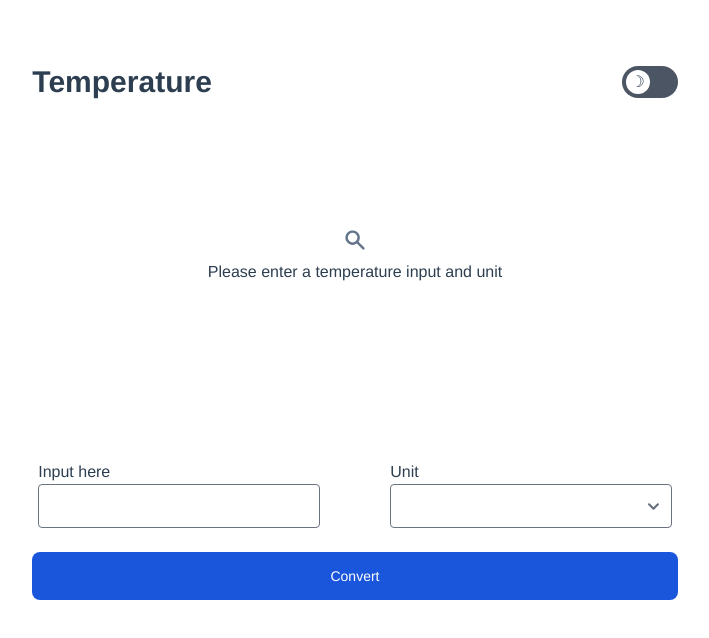
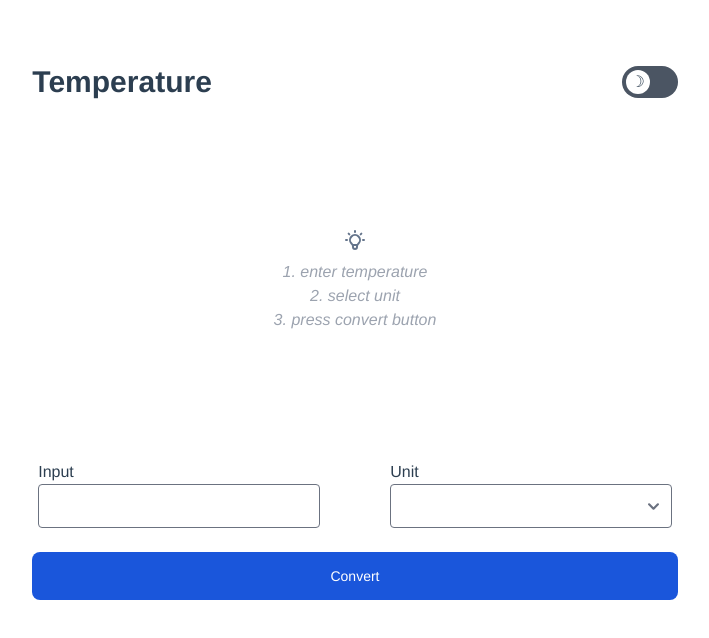
Before and after one commit to brianlee9090/temperatureConverter, a Vue app: page / in a window 1280 px wide. Shown: the top 638 px of the page, without its empty margins (285-994 px from the left). Built offline with nearby package versions, Linux system fonts and the light colour scheme.

Commit message:
fix: hint icon and readme update

```diff
--- a/src/App.vue
+++ b/src/App.vue
@@ -16,8 +16,8 @@
 
         <div class="shrink w-3/5 m-0">
           <div class="h-24 w-full m-0 flex-col justify-center items-center" v-show="(!this.showResult)">
-            <div class="flex flex-row m-auto justify-center"><SearchIcon class="h-10 w-10 py-2 text-slate-500"/></div>
-            <div><p class="dark:text-slate-200">Please enter a temperature input and unit</p></div>
+            <div class="flex flex-row m-auto justify-center"><LightBulbIcon class="h-10 w-10 py-2 text-slate-500"/></div>
+            <div><p class="italic text-gray-400 dark:text-slate-200">1. enter temperature <br> 2. select unit <br> 3. press convert button</p></div>
           </div>
           <div class="h-24 w-full m-0 flex-col justify-center items-center" v-show="(this.showResult)">
             <label class="dark:text-slate-200 py-2">Result</label>
@@ -31,7 +31,7 @@
       <div class="flex flex-col justify-center w-full mt-10">
         <div class="flex flex-row justify-around items-center w-full m-0 mt-8 mb-2">
           <div class="flex flex-col justify-start flex-nowrap w-2/5 m-0" >
-            <label class="dark:text-slate-200 text-left">Input here</label>
+            <label class="dark:text-slate-200 text-left">Input</label>
             <input class="h-11 w-5/5 rounded" @keyup.enter="onEnter" type="number" v-model="input" @input="handleInput">
           </div>
           <div class="flex flex-col justify-start flex-nowrap w-2/5 m-0 ">
@@ -52,17 +52,16 @@
 <script>
 import ToggleButton from './components/ToggleButton.vue'
 import UnitList from './components/UnitList.vue'
-import { SearchIcon } from '@heroicons/vue/solid'
-
+import { LightBulbIcon } from '@heroicons/vue/outline'
 
 export default {
   name: 'App',
   components: {
-    ToggleButton, UnitList, SearchIcon
+    ToggleButton, UnitList, LightBulbIcon
   },
 
   data: ()=>({
-    temperature: "--",
+    temperature: "",
     unit: "",
     input:"",
     temperatureInput: "",
--- a/tailwind.config.js
+++ b/tailwind.config.js
@@ -1,7 +1,7 @@
 const plugin = require("tailwindcss/plugin");
 
 module.exports = {
-  purge: [
+  content: [
     "./public/**/index.html",
     "./public/index.html",
     "./src/**/*.{vue,js,ts,jsx,tsx}",
```
Also changed, not shown: 1 other file (tests, documents, lock files or other folders).
